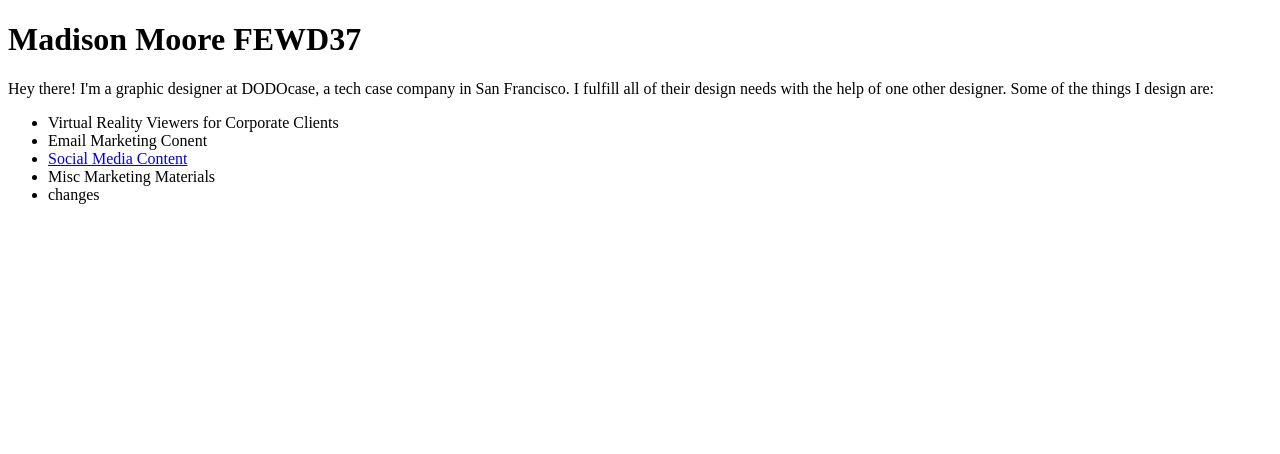
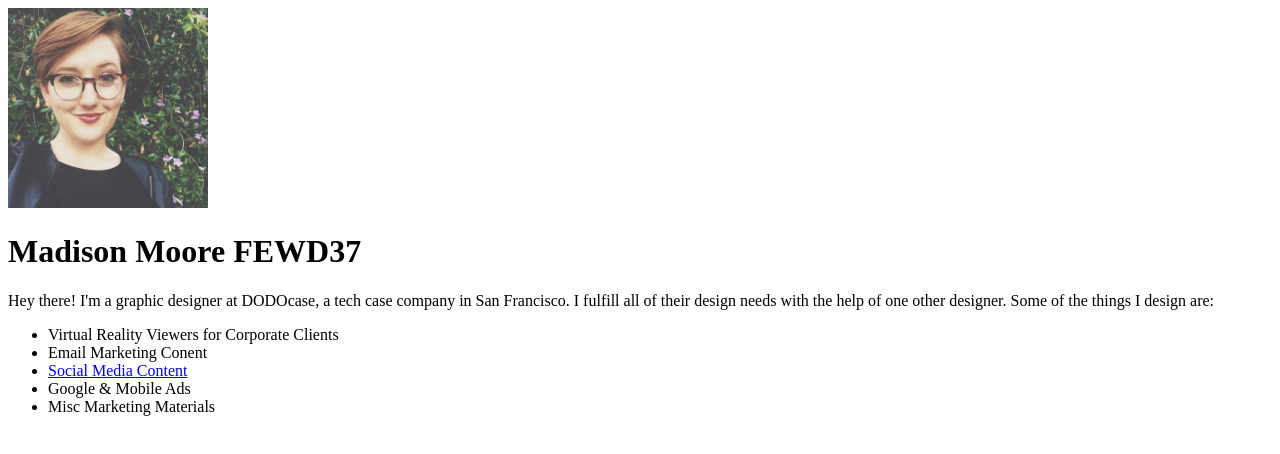
Before and after one commit to madsmoore/fewd, a plain HTML site: page index.html in a window 1280 px wide. Drawn offline with Linux system fonts and the light colour scheme.

Commit message:
added a profile image

```diff
--- a/index.html
+++ b/index.html
@@ -5,6 +5,8 @@
 		<title>Madison Moore FEWD37</title>
 	</head>
 	<body>
+
+		<img src="images/mads.jpg" width="200" height="200" alt="" />
 		<h1>Madison Moore FEWD37</h1>
 
 		<p>
@@ -14,8 +16,9 @@
 				<li>Virtual Reality Viewers for Corporate Clients</li>
 				<li>Email Marketing Conent</li>
 				<li><a href="https://www.facebook.com/DODOcase/">Social Media Content</a></li>
+				<li>Google & Mobile Ads</li>
 				<li>Misc Marketing Materials</li>
-				<li>changes</li>
 			</ul>
+
 	</body>
 </html>
```
Also changed, not shown: images/mads.jpg (added).
